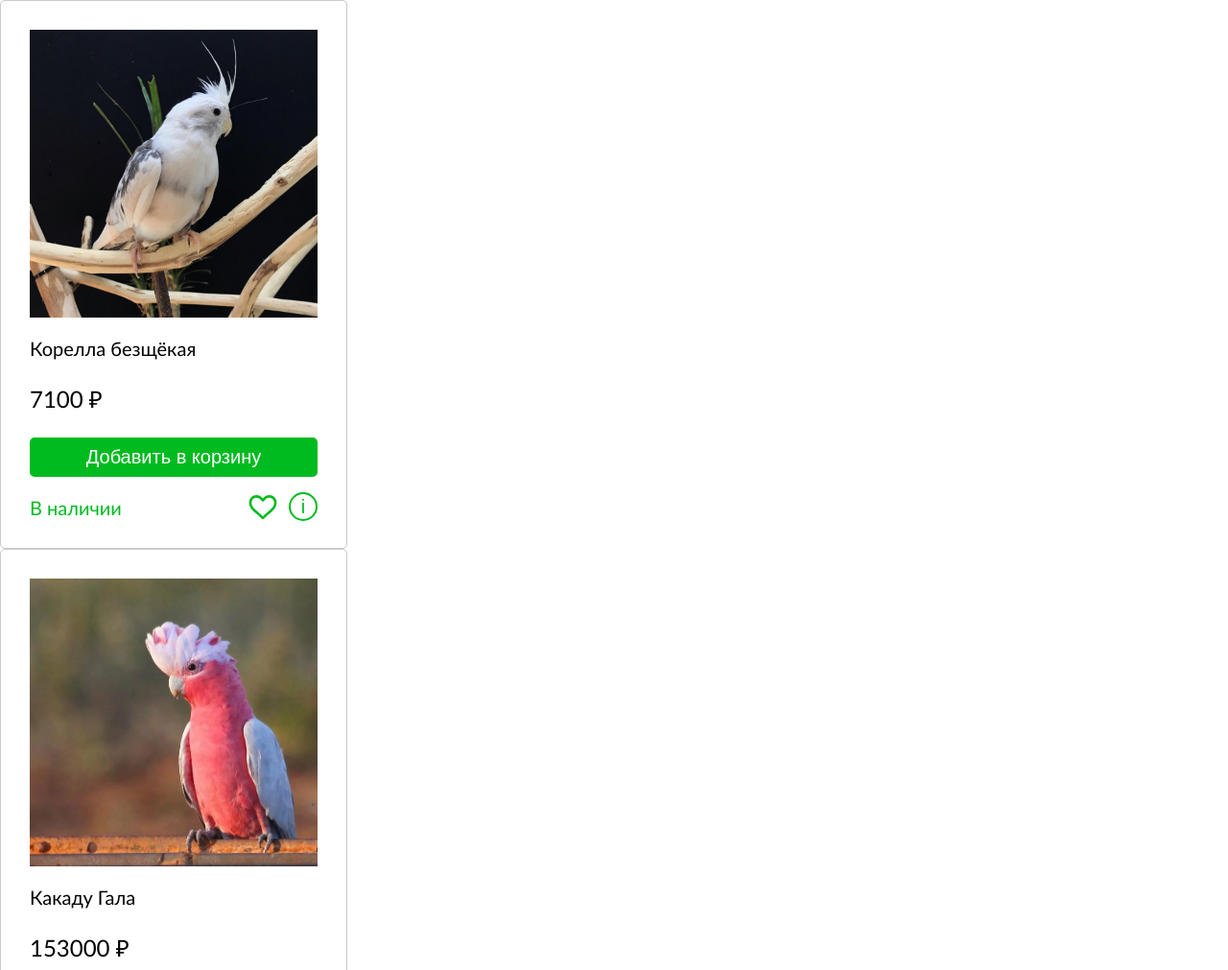
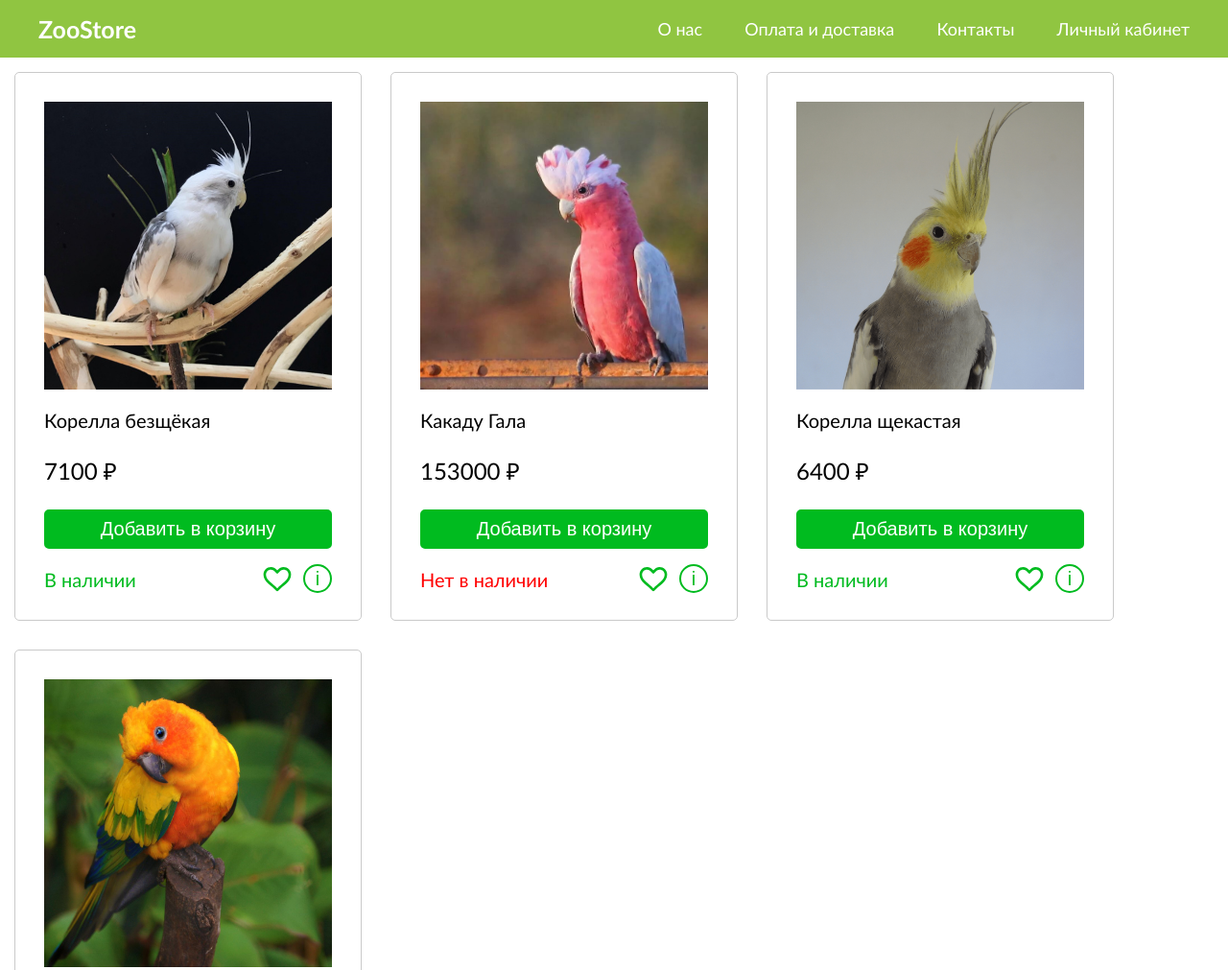
Before and after one commit to JuliaNikkk/-, a plain HTML site: page index.html in a window 1280 px wide. Shown: the top 1011 px of the page at 96% size. Drawn offline with Linux system fonts and the light colour scheme.

Commit message:
возможно все испортила шапкой и позиционированием

```diff
--- a/css/styles.css
+++ b/css/styles.css
@@ -3,16 +3,50 @@ body {
     height: 100%;
     margin: 0;
     font-family: 'Gill Sans', 'Gill Sans MT', Calibri, 'Trebuchet MS', sans-serif;
+
 }
 
+.header{
+
+/* position: fixed;
+z-index: 100; */
+width: 100%;
+top: 0;
+left: 0;
+background-color: #90c541;
+padding: 15px 0;
+display: flex;
+justify-content: space-between;
+align-items: center;
+
+}
+
+.logo{
+    text-decoration: none;
+    color: white;
+    font-size: 25px;
+    padding: 0 40px;
+}
+.bar{
+    padding: 0 20px;
+}
+.navbar a{
+    text-decoration: none;
+    color: white;
+    font-size: 18px;
+    padding: 0 20px;
+
+}
 .container {
+    float:left ;
+    margin: 15px;
+
     border: 1px solid rgb(202, 202, 202);
     border-radius: 5px;
     width: 300px;
     padding: 30px 30px 10px;
     position: relative;
-    /* display: flex; */
-    /* justify-content: center; */
+
 }
 
 .img {
@@ -158,3 +192,6 @@ body {
     display: flex;
     align-items: center;
 }
+/* .lightgray{
+    color: lightgray;
+} */
--- a/index.html
+++ b/index.html
@@ -9,6 +9,21 @@
 </head>
 
 <body>
+    <header class="header">
+
+        <a href="#" class="logo"><b>ZooStore</b></a>
+        <nav class="navbar">
+            <div class="bar">
+                <a href="#">О нас</a>
+            <a href="#">Оплата и доставка</a>
+            <a href="#">Контакты</a>
+            <a href="#">Личный кабинет</a>
+
+            </div>
+
+        </nav>
+
+    </header>
     <div class="wrapper">
         <div class="container">
             <div class="img"></div>
```
Also changed, not shown: js/script.js (+9 -0 lines).
